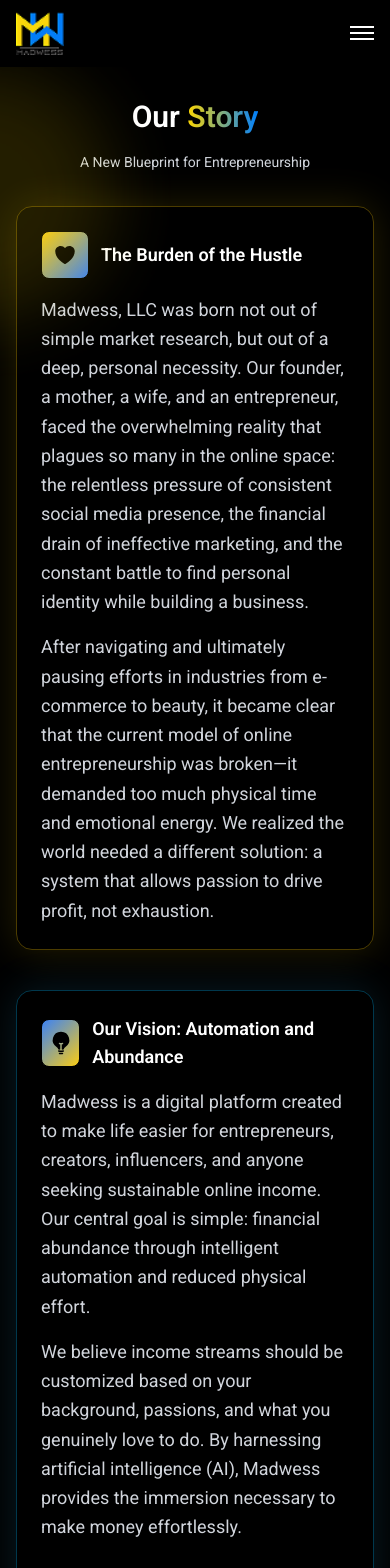
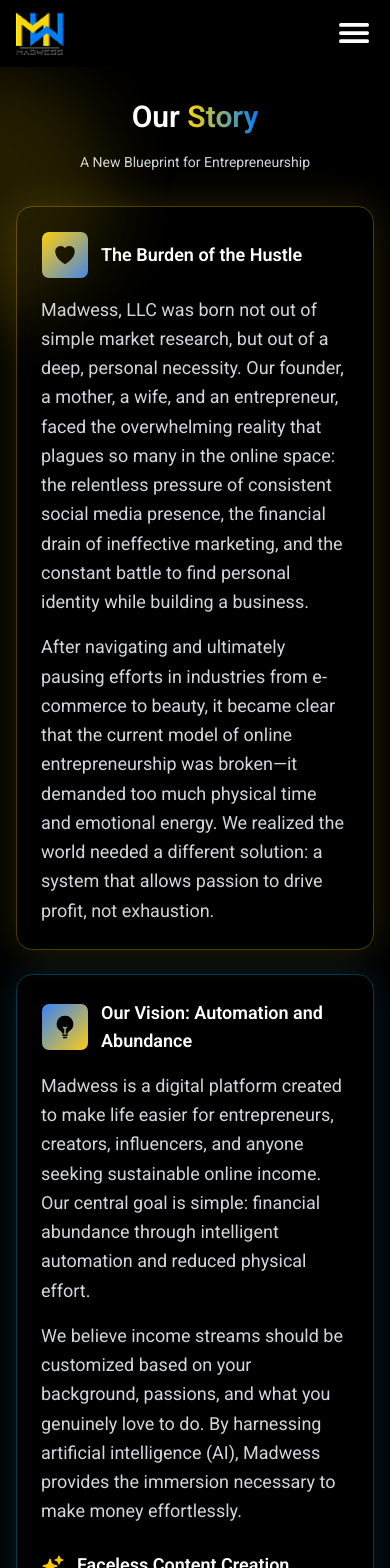
Before and after one commit to sanmoM/V-Card-Biolink, a Next.js app: page /our-story in a window 390 px wide. Shown: the top 1568 px of the page. Built offline with nearby package versions, Linux system fonts and the light colour scheme.

Commit message:
fixing some responsive issue

```diff
--- a/app/(user-layout)/our-story/page.tsx
+++ b/app/(user-layout)/our-story/page.tsx
@@ -26,7 +26,7 @@
             </div>
 
             {/* Content */}
-            <div className="mx-auto max-w-6xl space-y-10 relative z-[1] lg:w-[90%] mx-auto  px-4 md:px-6 lg:px-0">
+            <div className="mx-auto max-w-6xl space-y-6 md:space-y-8 xl:space-y-10 relative z-[1] lg:w-[90%]  px-4 md:px-6 lg:px-0">
                 <YellowCircle className="absolute top-[0] -translate-y-[50%] left-0 -translate-x-[50%] opacity-[0.7]" />
                 <BlueCircle className="absolute bottom-[0] translate-y-[50%] right-0 translate-x-[50%] opacity-[0.7]" />
                 {/* Card 1 */}
@@ -142,7 +142,7 @@
                         style={{
                             backgroundImage: "linear-gradient(90deg, #FACC15 30%, #3B82F6 70%)"
                         }}
-                        className="text-3xl md:text-xl"
+                        className="text-3xl md:text-xl mb-4"
                     >
                         Welcome to Madwess
                     </SectionHeading>
@@ -179,7 +179,7 @@
     return (
         <div className={`rounded-2xl border p-6 lg:p-8 ${accentStyles}`}>
             <div className="mb-4 flex items-center gap-3">
-                <div className="flex h-12 w-12 items-center justify-center rounded-lg border border-current"
+                <div className="flex h-12 w-12 items-center justify-center rounded-lg border border-current shrink-0"
                     style={styles}
                 >
                     {icon}
--- a/app/(user-layout)/pricing/page.tsx
+++ b/app/(user-layout)/pricing/page.tsx
@@ -1,5 +1,4 @@
 import Pricing from '@/components/shared/pricing'
-import React from 'react'
 
 export default function page() {
     return (
--- a/components/home/testimonials.tsx
+++ b/components/home/testimonials.tsx
@@ -111,7 +111,8 @@
 
                             {/* Author */}
                             <div className="flex items-center gap-4">
-                                <div className="h-12 w-12 rounded-full border border-yellow-400/50" />
+                                {/* <div className="h-12 w-12 rounded-full border border-yellow-400/50" /> */}
+                                <img src={"https://png.pngtree.com/png-clipart/20250105/original/pngtree-professional-man-standing-confidently-png-image_18805914.png"} alt="Author" className="h-12 w-12 rounded-full border border-yellow-400/50 object-contain" />
 
                                 <div>
                                     <p className=" font-semibold text-white">
@@ -131,7 +132,7 @@
             <div className="mt-4 md:mt-6 xl:mt-10 flex items-center justify-center gap-6">
                 <button
                     onClick={prevSlide}
-                    className="flex h-10 w-10 items-center justify-center rounded-full border border-yellow-400/40 text-yellow-400 hover:bg-yellow-400/10"
+                    className="flex cursor-pointer h-10 w-10 items-center justify-center rounded-full border border-yellow-400/40 text-yellow-400 hover:bg-yellow-400/10"
                 >
                     <HiArrowSmallLeft size={18} />
                 </button>
@@ -152,7 +153,7 @@
 
                 <button
                     onClick={nextSlide}
-                    className="flex h-10 w-10 items-center justify-center rounded-full border border-yellow-400/40 text-yellow-400 hover:bg-yellow-400/10"
+                    className="flex cursor-pointer h-10 w-10 items-center justify-center rounded-full border border-yellow-400/40 text-yellow-400 hover:bg-yellow-400/10"
                 >
                     <HiArrowSmallLeft size={18} className="rotate-180" />
                 </button>
--- a/components/user-layout/navbar.tsx
+++ b/components/user-layout/navbar.tsx
@@ -6,6 +6,9 @@
 import { useState } from "react";
 import Logo from "../shared/logo";
 import SecondaryButton from "../ui/buttons/secondary-button";
+import { IoCloseSharp } from "react-icons/io5";
+import { IoMenu } from "react-icons/io5";
+
 
 export default function Navbar() {
     const [open, setOpen] = useState(false);
@@ -46,11 +49,9 @@
                     onClick={() => setOpen(!open)}
                     className="md:hidden focus:outline-none"
                 >
-                    <div className="space-y-1">
-                        <span className="block w-6 h-0.5 bg-white" />
-                        <span className="block w-6 h-0.5 bg-white" />
-                        <span className="block w-6 h-0.5 bg-white" />
-                    </div>
+                    {
+                        open ? (<IoCloseSharp size={40} />) :  (<IoMenu size={40} />)
+                    }
                 </button>
             </div>
 
```
